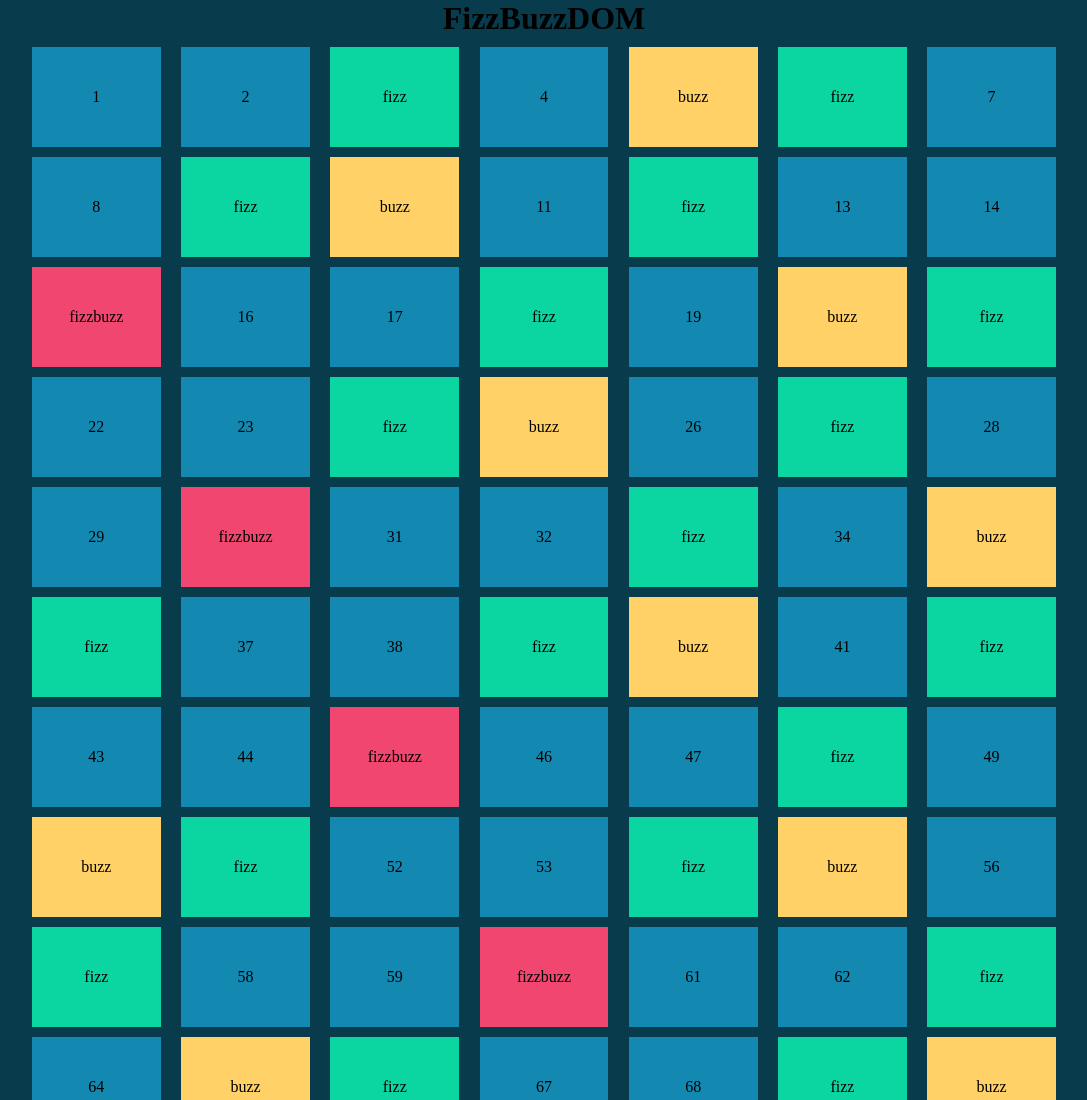
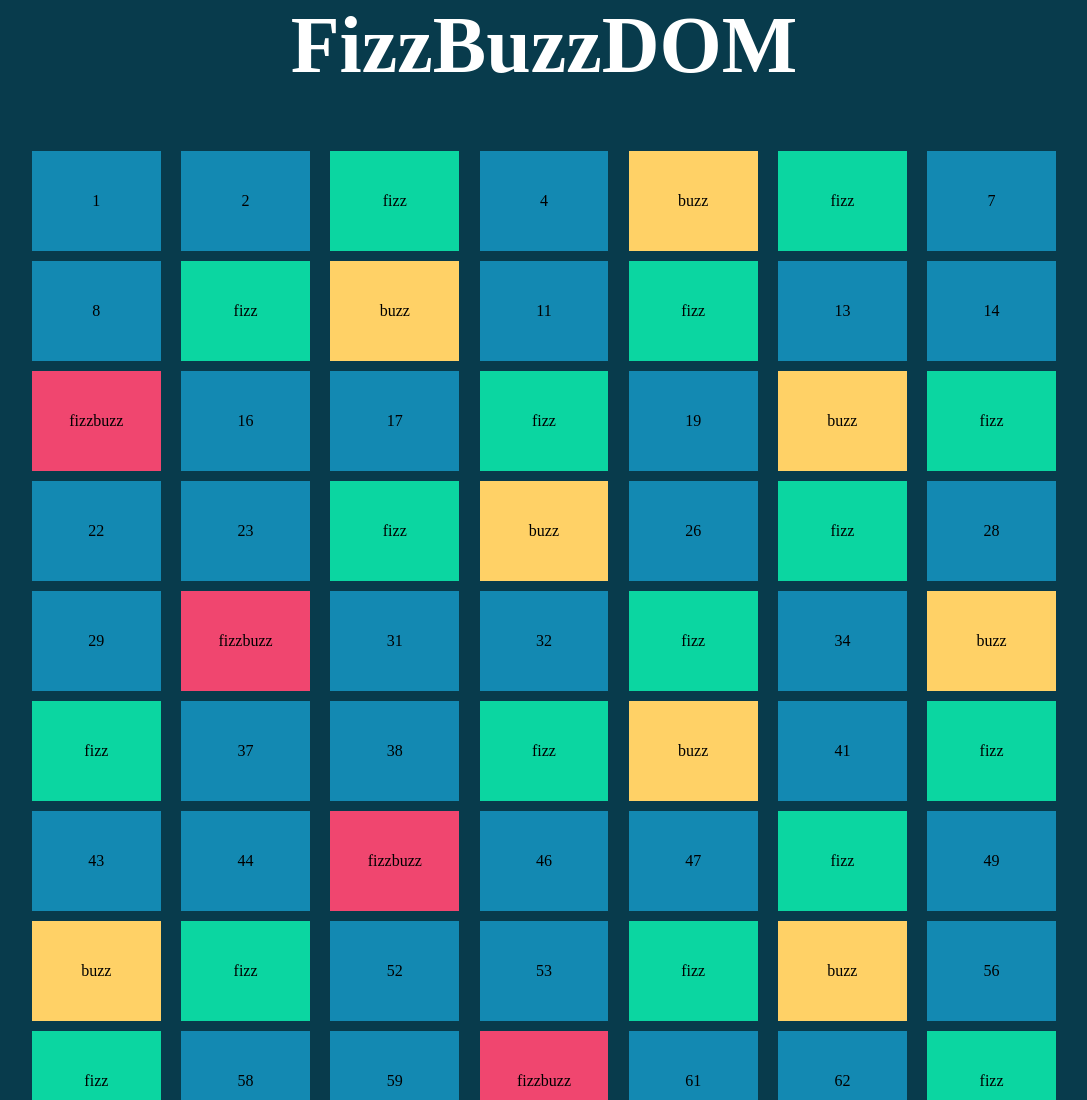
Before and after one commit to Dani9898/js-fizzbuzzdom, a plain HTML site: page index.html in a window 1280 px wide. Shown: the top 1100 px of the page, without its empty margins (96-1183 px from the left). Drawn offline with Linux system fonts and the light colour scheme.

Commit message:
style al titolo

```diff
--- a/css/style.css
+++ b/css/style.css
@@ -8,6 +8,12 @@
 body {
     background-color: #083b4c;
     text-align: center;
+}
+
+h1 {
+    color: #fff;
+    font-size: 80px;
+    margin-bottom: 50px;
 }
 
 #containerSquare {
```
